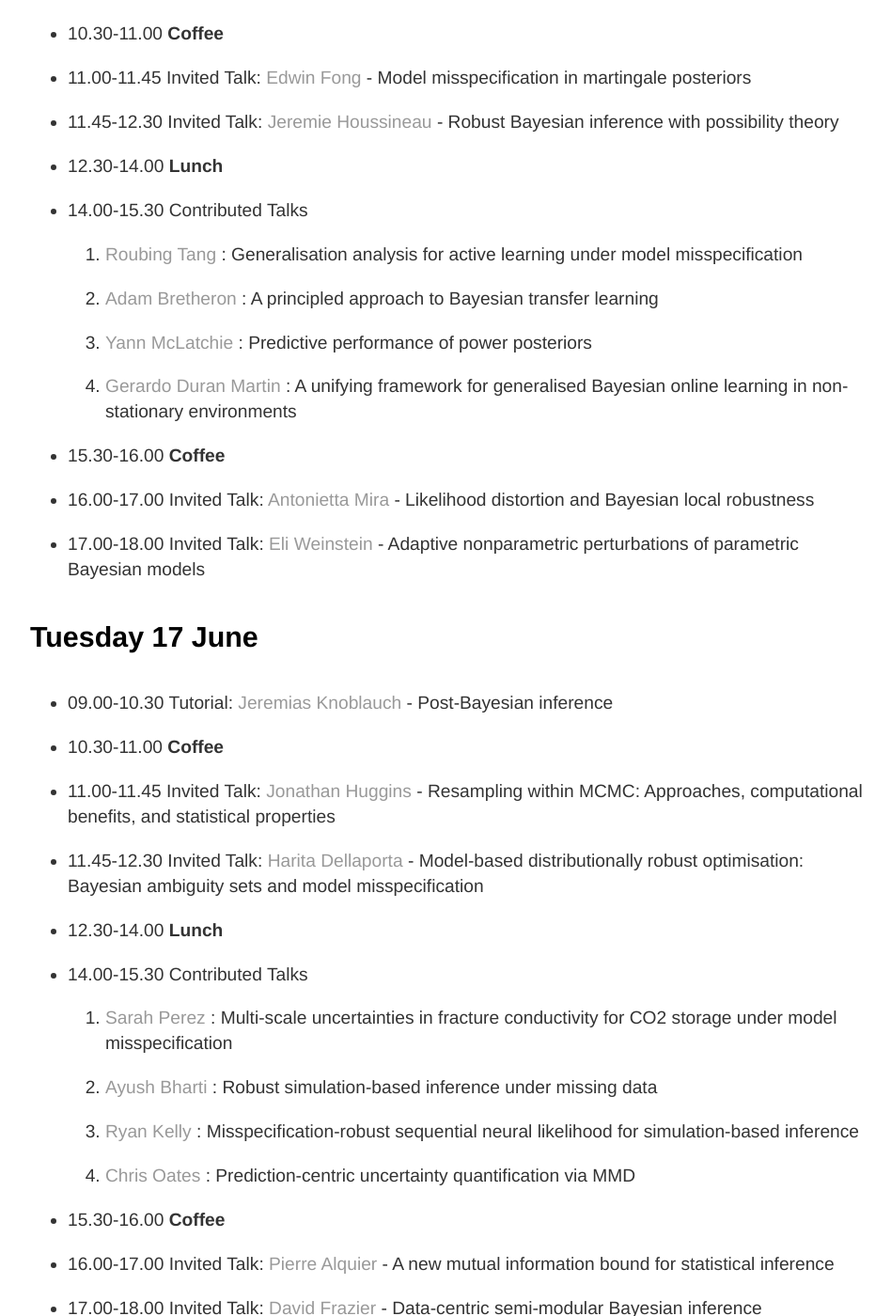
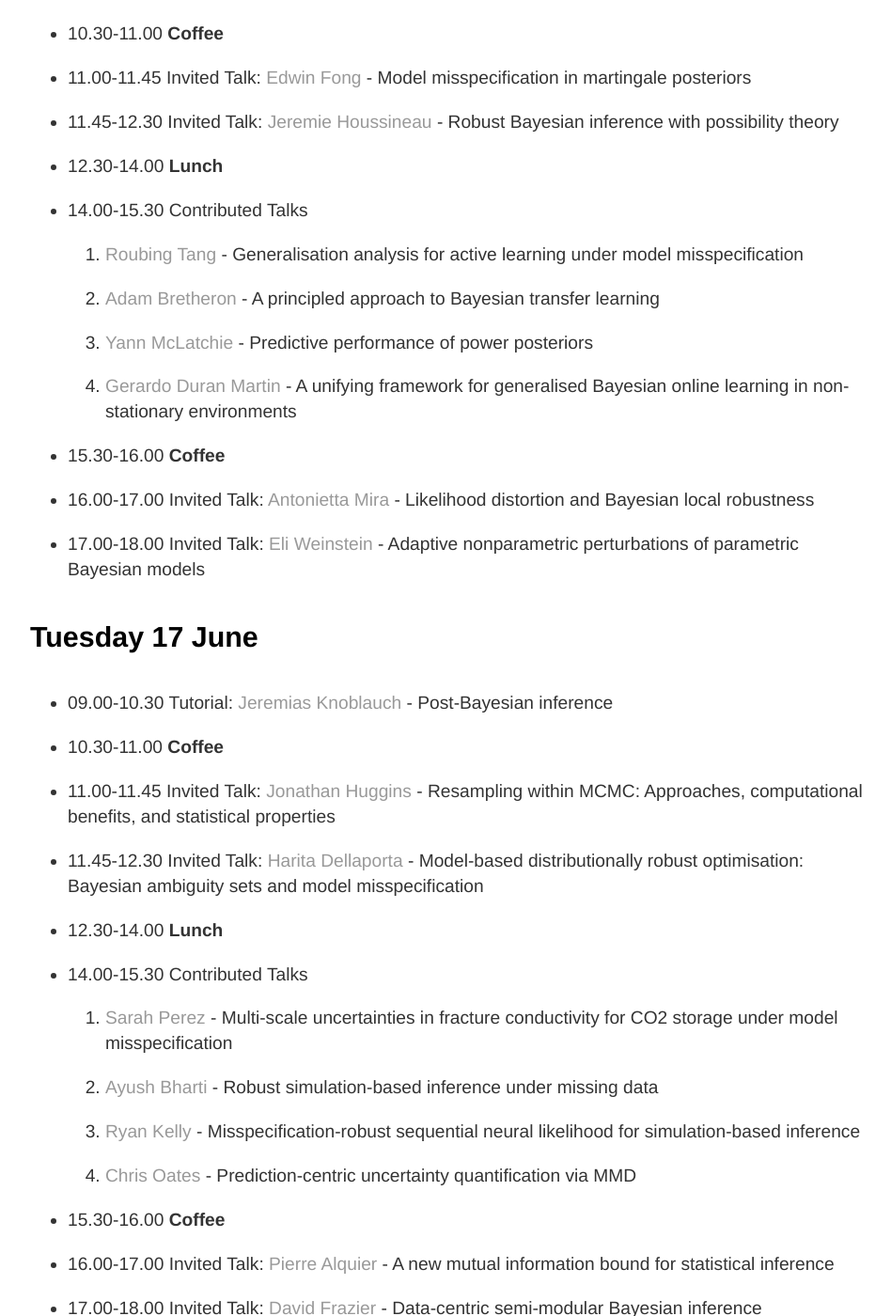
Before and after one commit to postbayes/BayesMisspecificationSatellite, a Jekyll site: the page index.html, which Jekyll copies as it is, in a window 1280 px wide and 1400 px high, scrolled down 1180 px. Shown: the whole window at 94% size, without its empty margins (160-1108 px from the left). Built offline with Jekyll 4.4.1, drawn with Linux system fonts in a browser that asks for light colours.

Commit message:
Update index.html

```diff
--- a/index.html
+++ b/index.html
@@ -81,10 +81,10 @@ A common justification for the use of Bayesian inference is that Bayes’ theore
 <li>12.30-14.00 <b>Lunch</b></li>
 <li>14.00-15.30 Contributed Talks </li>
 <ol>
-	<li> <a href="https://scholar.google.com/citations?user=MKUAFqQAAAAJ&hl=zh-CN"> Roubing Tang </a>: Generalisation analysis for active learning under model misspecification </li>
-	<li> <a href="https://acems.org.au/our-people/adam-bretherton"> Adam Bretheron </a>: A principled approach to Bayesian transfer learning </li>
-	<li> <a href="https://yannmclatchie.github.io"> Yann McLatchie </a>: Predictive performance of power posteriors </li>
-	<li> <a href="https://grdm.io"> Gerardo Duran Martin </a>: A unifying framework for generalised Bayesian online learning in non-stationary environments</li>
+	<li> <a href="https://scholar.google.com/citations?user=MKUAFqQAAAAJ&hl=zh-CN"> Roubing Tang </a>- Generalisation analysis for active learning under model misspecification </li>
+	<li> <a href="https://acems.org.au/our-people/adam-bretherton"> Adam Bretheron </a>- A principled approach to Bayesian transfer learning </li>
+	<li> <a href="https://yannmclatchie.github.io"> Yann McLatchie </a>- Predictive performance of power posteriors </li>
+	<li> <a href="https://grdm.io"> Gerardo Duran Martin </a>- A unifying framework for generalised Bayesian online learning in non-stationary environments</li>
 </ol>
 <li>15.30-16.00 <b>Coffee</b></li>
 <li>16.00-17.00 Invited Talk: <a href="https://search.usi.ch/en/people/f8960de6d60dd08a79b6c1eb20b7442b/mira-antonietta"> Antonietta Mira </a>  - Likelihood distortion and Bayesian local robustness </li>
@@ -102,10 +102,10 @@ A common justification for the use of Bayesian inference is that Bayes’ theore
 <li>12.30-14.00 <b>Lunch</b></li>
 <li>14.00-15.30 Contributed Talks </li>
 <ol>
-	<li> <a href="https://geoenergy.hw.ac.uk/people/dr-sarah-perez/"> Sarah Perez </a>: Multi-scale uncertainties in fracture conductivity for CO2 storage under model misspecification </li>
-	<li> <a href="https://bharti-ayush.github.io"> Ayush Bharti </a>: Robust simulation-based inference under missing data </li>
-	<li> <a href="https://www.ryanpkelly.com/about/"> Ryan Kelly </a>: Misspecification-robust sequential neural likelihood for simulation-based inference </li>
-	<li> <a href="https://oates.work"> Chris Oates </a>: Prediction-centric uncertainty quantification via MMD </li>
+	<li> <a href="https://geoenergy.hw.ac.uk/people/dr-sarah-perez/"> Sarah Perez </a>- Multi-scale uncertainties in fracture conductivity for CO2 storage under model misspecification </li>
+	<li> <a href="https://bharti-ayush.github.io"> Ayush Bharti </a>- Robust simulation-based inference under missing data </li>
+	<li> <a href="https://www.ryanpkelly.com/about/"> Ryan Kelly </a>- Misspecification-robust sequential neural likelihood for simulation-based inference </li>
+	<li> <a href="https://oates.work"> Chris Oates </a>- Prediction-centric uncertainty quantification via MMD </li>
 </ol>
 <li>15.30-16.00 <b>Coffee</b></li>
 <li>16.00-17.00 Invited Talk: <a href="https://pierrealquier.github.io/"> Pierre Alquier </a>  - A new mutual information bound for statistical inference</li>
```
